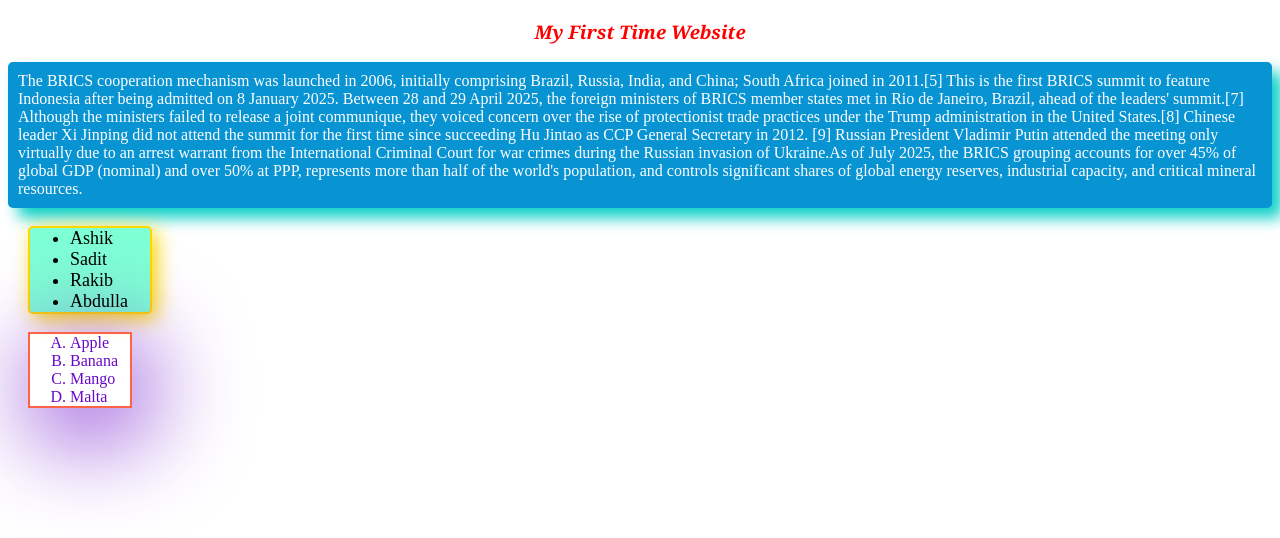
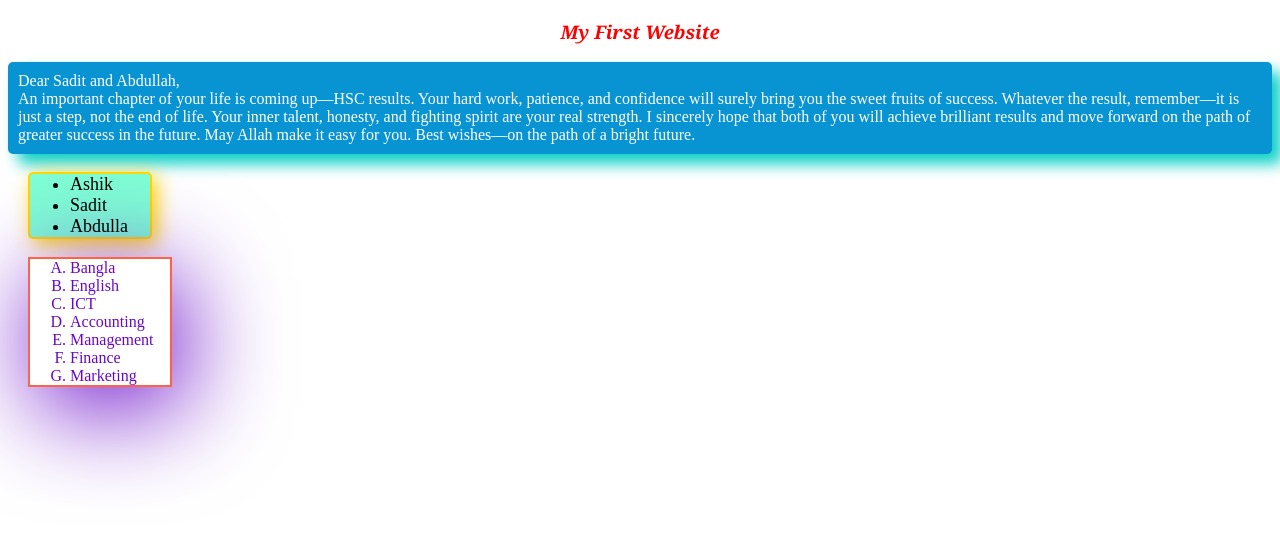
Before and after one commit to ashik4224/My-first-Task, a plain HTML site: page index.html in a window 1280 px wide. Drawn offline with Linux system fonts and the light colour scheme.

Commit message:
Thard commit

```diff
--- a/index.html
+++ b/index.html
@@ -1,29 +1,39 @@
 <!DOCTYPE html>
 <html lang="en">
   <head>
-    <meta charset="UTF-8">
-    <meta name="viewport" content="width=device-width, initial-scale=1.0">
+    <meta charset="UTF-8" />
+    <meta name="viewport" content="width=device-width, initial-scale=1.0" />
     <title>My First Task</title>
-    <link rel="stylesheet" href="styles/style.css">
+    <link rel="stylesheet" href="styles/style.css" />
   </head>
   <body>
-     <h3>My First Time Website</h3>
+    <h3>My First  Website</h3>
     <p>
-        The BRICS cooperation mechanism was launched in 2006, initially comprising Brazil, Russia, India, and China; South Africa joined in 2011.[5] This is the first BRICS summit to feature Indonesia after being admitted on 8 January 2025. Between 28 and 29 April 2025, the foreign ministers of BRICS member states met in Rio de Janeiro, Brazil, ahead of the leaders' summit.[7] Although the ministers failed to release a joint communique, they voiced concern over the rise of protectionist trade practices under the Trump administration in the United States.[8] Chinese leader Xi Jinping did not attend the summit for the first time since succeeding Hu Jintao as CCP General Secretary in 2012. [9] Russian President Vladimir Putin attended the meeting only virtually due to an arrest warrant from the International Criminal Court for war crimes during the Russian invasion of Ukraine.As of July 2025, the BRICS grouping accounts for over 45% of global GDP (nominal) and over 50% at PPP, represents more than half of the world's population, and controls significant shares of global energy reserves, industrial capacity, and critical mineral resources.
+      Dear Sadit and Abdullah,<br>
+      An important chapter of your life is coming
+      up—HSC results. Your hard work, patience, and confidence will surely bring
+      you the sweet fruits of success. Whatever the result, remember—it is just
+      a step, not the end of life. Your inner talent, honesty, and fighting
+      spirit are your real strength. I sincerely hope that both of you will
+      achieve brilliant results and move forward on the path of greater success
+      in the future. May Allah make it easy for you. Best wishes—on the path of
+      a bright future.
     </p>
 
-    <ul >
+    <ul>
       <li>Ashik</li>
       <li>Sadit</li>
-        <li>Rakib</li>
       <li>Abdulla</li>
     </ul>
 
     <ol class="link" type="A">
-        <li>Apple</li>
-        <li>Banana</li>
-        <li>Mango</li>
-        <li>Malta</li>
+      <li>Bangla</li>
+      <li>English</li>
+      <li>ICT</li>
+      <li>Accounting</li>
+      <li>Management</li>
+      <li>Finance</li>
+      <li>Marketing</li>
     </ol>
   </body>
 </html>
--- a/styles/style.css
+++ b/styles/style.css
@@ -28,7 +28,7 @@ ul{
    margin-left: 20px;
    color: rgb(105, 8, 201);
    border: 2px solid tomato;
-   width: 60px;
+   width: 100px;
    box-shadow:10px 20px 100px;
 
 
```
Lines whose indentation alone changed are shown as unchanged.
